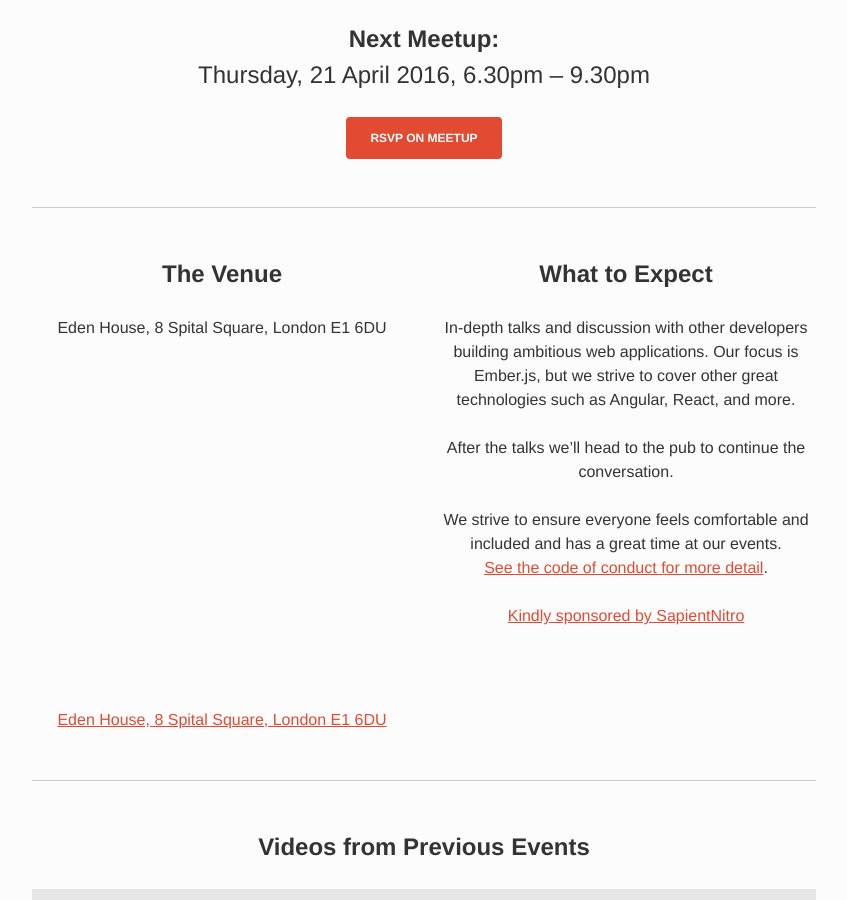
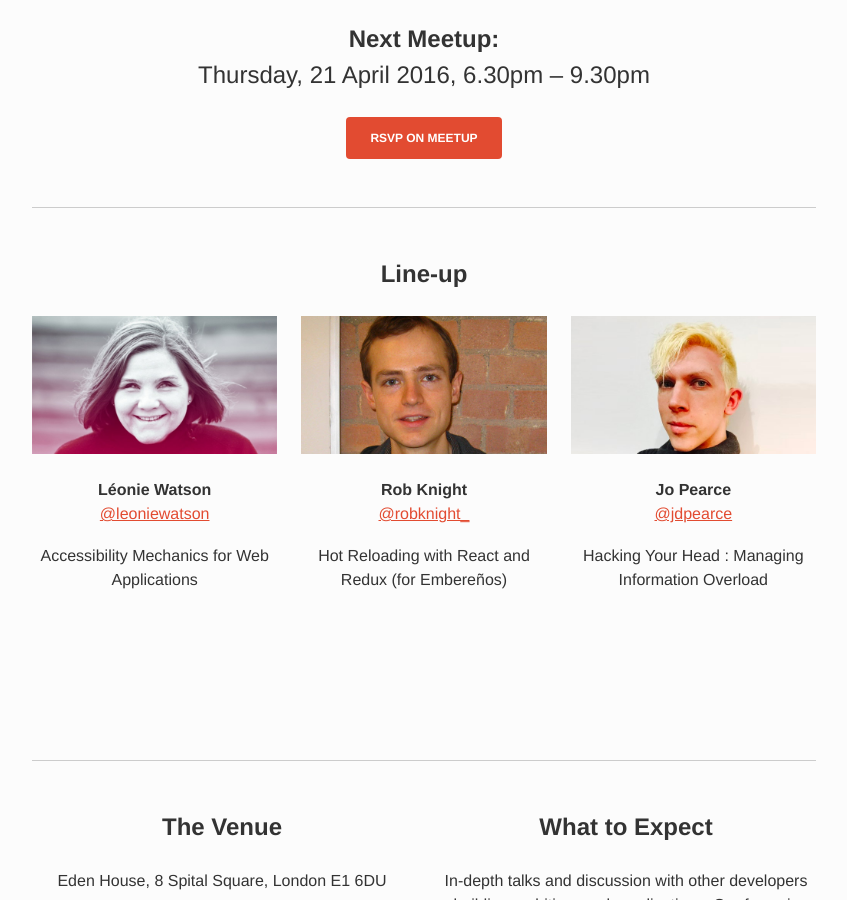
Before and after one commit to emberlondon/emberlondon.github.io, a Jekyll site: the page built from index.html, in a window 1280 px wide and 900 px high, scrolled down 1565 px. Shown: the whole window, without its empty margins (216-1063 px from the left). Built offline with Jekyll 4.4.1, drawn with Linux system fonts in a browser that asks for light colours; nearby versions of some CDN libraries.

Commit message:
Add April 2016 line-up

```diff
--- a/_data/events.yml
+++ b/_data/events.yml
@@ -12,19 +12,19 @@
   location: Eden House, 8 Spital Square, London E1 6DU
   location_for_google: Eden House, 8 Spital Square, London E1 6DU
   url: http://www.meetup.com/London-Emberjs-User-Group/events/227825635/
-  # talks:
-  # - speaker_name:
-  #   speaker_twitter:
-  #   image: images/speakers/
-  #   title:
-  #   abstract:
-  # - speaker_name:
-  #   speaker_twitter:
-  #   image: images/speakers/
-  #   title:
-  #   abstract:
-  # - speaker_name:
-  #   speaker_twitter:
-  #   image: images/speakers/
-  #   title:
-  #   abstract:
+  talks:
+  - speaker_name: Léonie Watson
+    speaker_twitter: leoniewatson
+    image: images/speakers/leoniewatson.jpg
+    title: "Accessibility Mechanics for Web Applications"
+    abstract:
+  - speaker_name: Rob Knight
+    speaker_twitter: robknight_
+    image: images/speakers/robknight_2.jpg
+    title: "Hot Reloading with React and Redux (for Embereños)"
+    abstract:
+  - speaker_name: Jo Pearce
+    speaker_twitter: jdpearce
+    image: images/speakers/jdpearce.jpg
+    title: "Hacking Your Head : Managing Information Overload"
+    abstract:
```
Also changed, not shown: images/speakers/jdpearce.jpg (added), images/speakers/leoniewatson.jpg (added), images/speakers/robknight_2.jpg (added).
